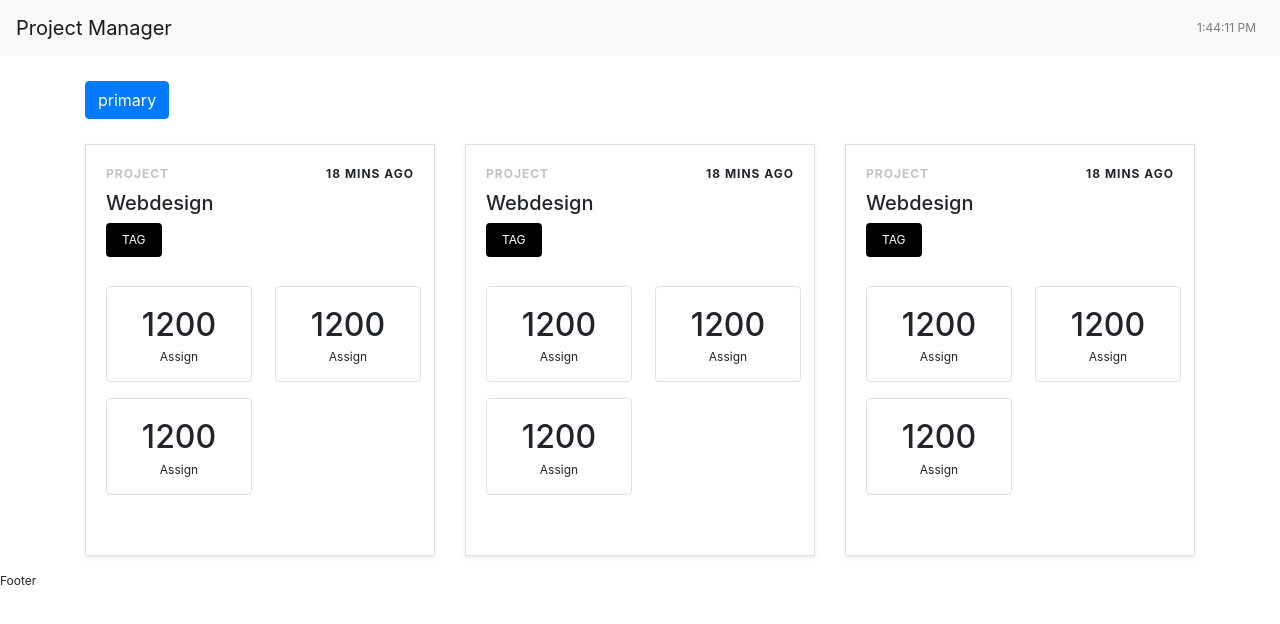
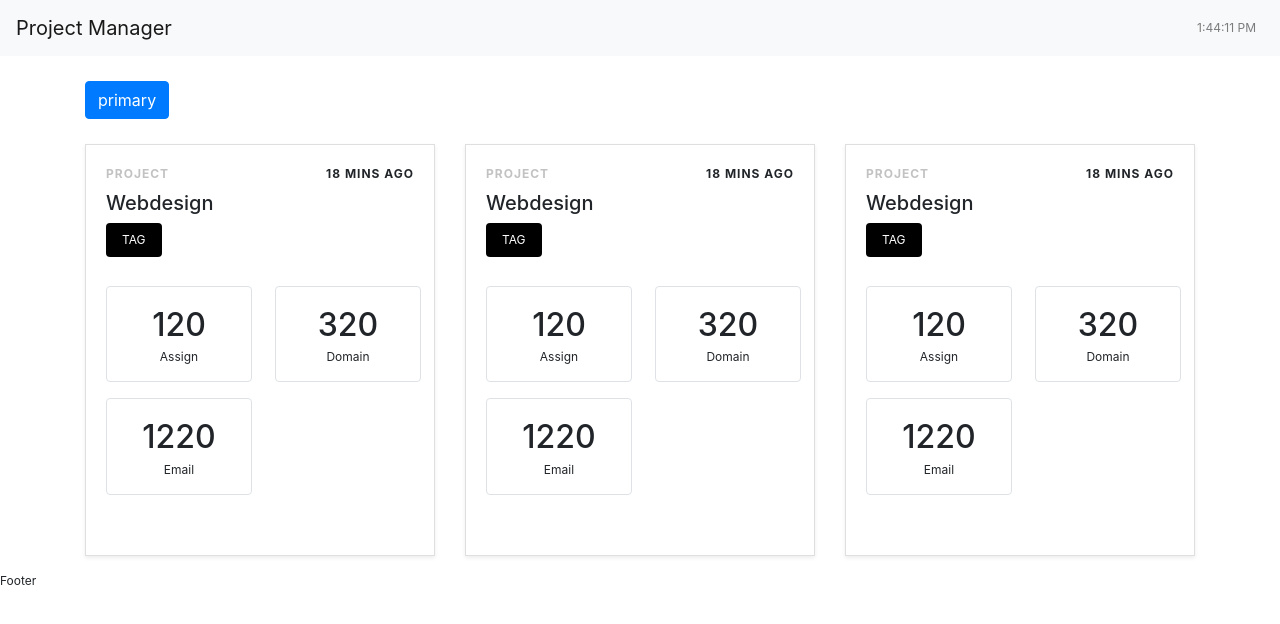
Before and after one commit to jobkung3d/my-project, a React (Create React App) app: page / in a window 1280 px wide. Shown: the top 624 px of the page. Built offline with nearby package versions, Linux system fonts and the light colour scheme.

Commit message:
notebook 6-14-19

```diff
--- a/src/component/card.js
+++ b/src/component/card.js
@@ -1,6 +1,19 @@
 import React, { Component } from 'react';
 import { Card, CardBody } from 'reactstrap';
 
+class CardNotification extends Component{
+    render(){
+        const {date, title} = this.props;
+        return(
+            <div className="col-md-6 mb-3">
+                <div className="crd-sm border rounded text-center">
+                    <div className="crd-sm-number px-2 py-1"><h2 className="mb-0">{date}</h2></div>
+                    <div className="crd-sm-title">{title}</div>
+                </div>
+            </div>
+        )
+    }
+}
 class CardElement extends Component{
     render(){
         return(
@@ -18,24 +31,9 @@ class CardElement extends Component{
                             </div>
                             <div className="crd-body-noti my-4">
                                 <div className="row">
-                                    <div className="col-md-6 mb-3">
-                                        <div className="crd-sm border rounded text-center">
-                                            <div className="crd-sm-number px-2 py-1"><h2 className="mb-0">1200</h2></div>
-                                            <div className="crd-sm-title">Assign</div>
-                                        </div>
-                                    </div>
-                                    <div className="col-md-6 mb-3">
-                                        <div className="crd-sm border rounded text-center">
-                                            <div className="crd-sm-number px-2 py-1"><h2 className="mb-0">1200</h2></div>
-                                            <div className="crd-sm-title">Assign</div>
-                                        </div>
-                                    </div>
-                                    <div className="col-md-6 mb-3">
-                                        <div className="crd-sm border rounded text-center">
-                                            <div className="crd-sm-number px-2 py-1"><h2 className="mb-0">1200</h2></div>
-                                            <div className="crd-sm-title text-center">Assign</div>
-                                        </div>
-                                    </div>
+                                    <CardNotification date="120" title="Assign" />
+                                    <CardNotification date="320" title="Domain" />
+                                    <CardNotification date="1220" title="Email" />
                                 </div>
                             </div>
                         </div>
```
